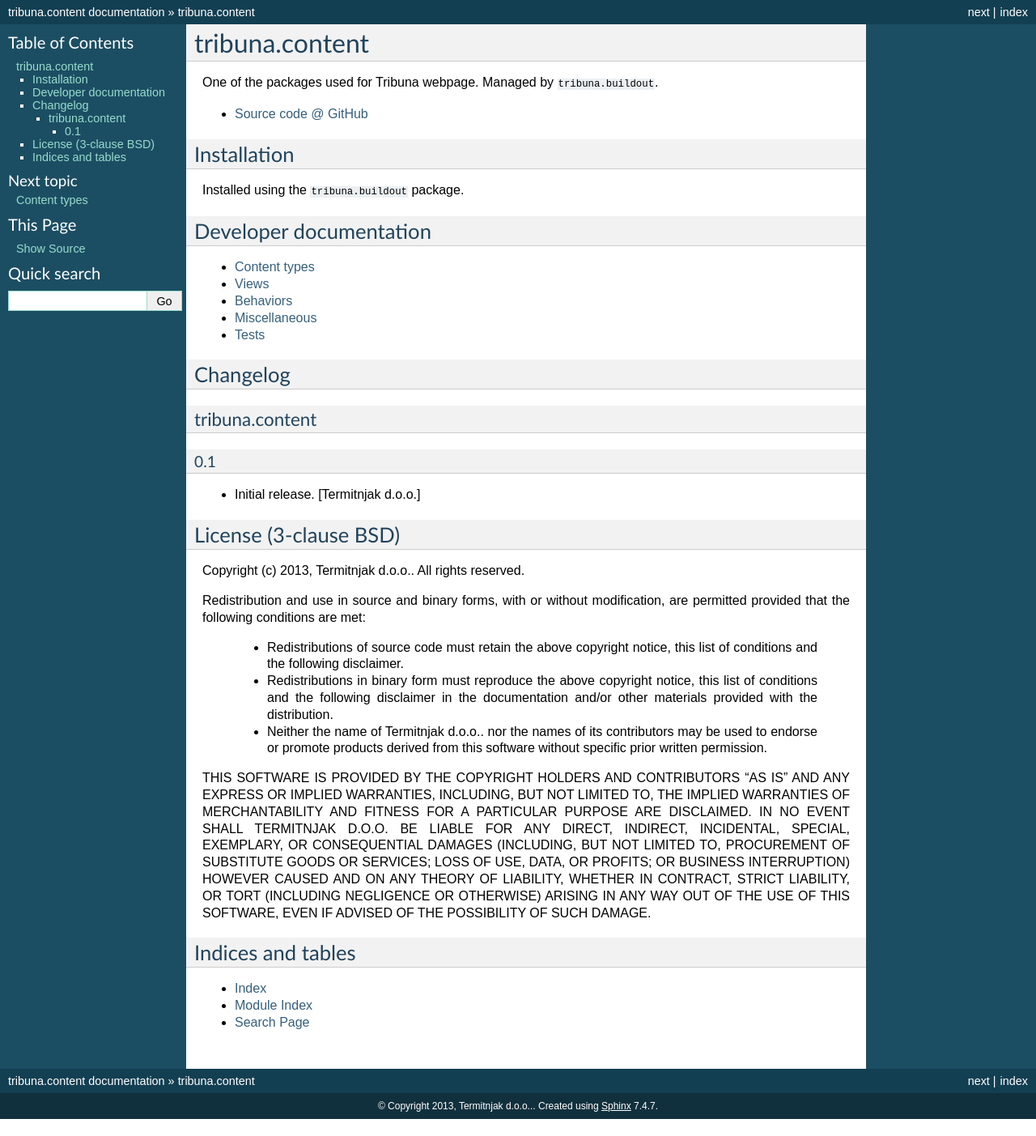
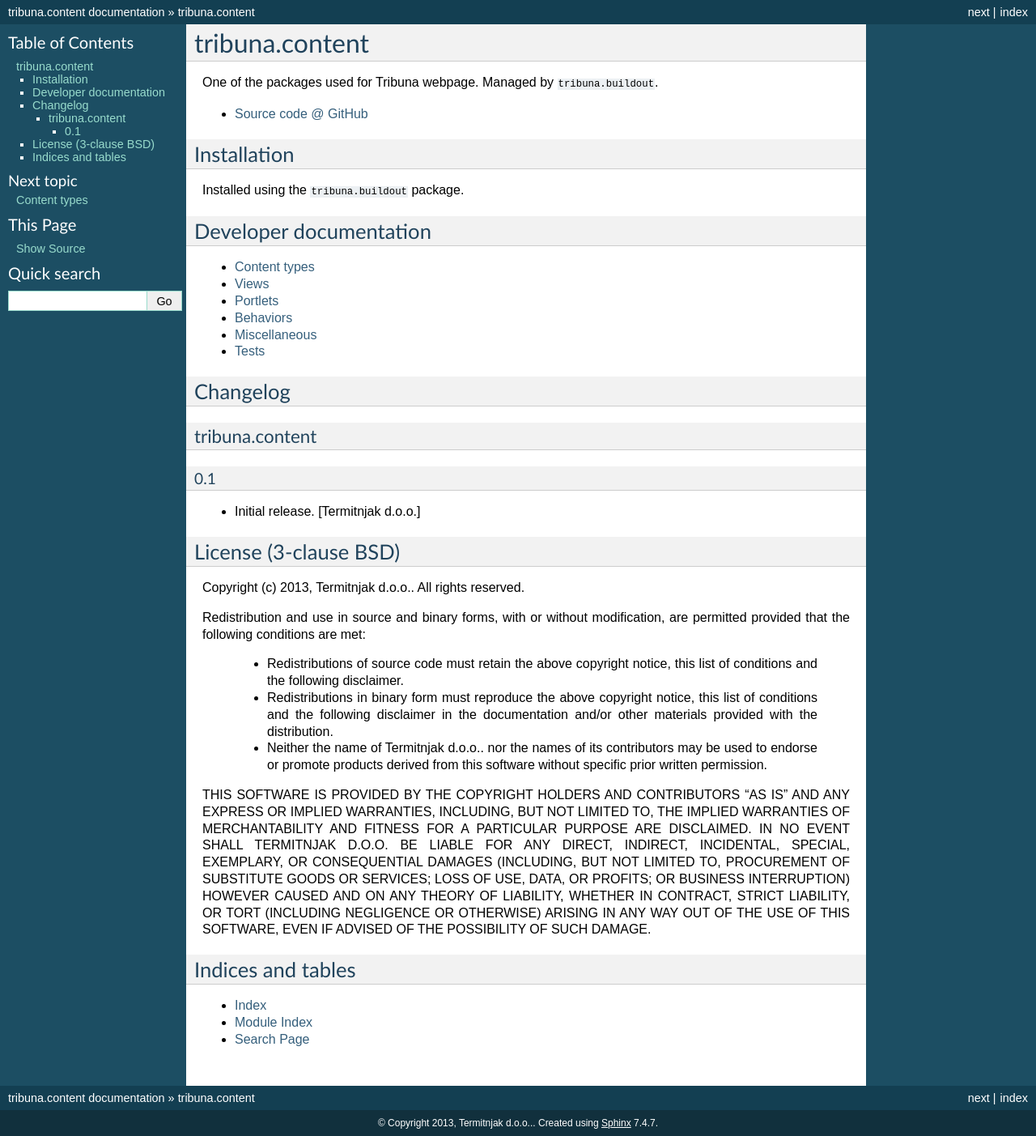
Before and after one commit to tribunasi/tribuna.content, a Sphinx documentation site: the page built from docs/index.rst, in a window 1280 px wide. Shown: the whole page at 81% size. Built offline with Sphinx 7.4.7, drawn with Linux system fonts in a browser that asks for light colours; before the commit the page ends 1382 px from its top, so only the background shows below that.

Commit message:
Updating documentation

```diff
--- a/README.rst
+++ b/README.rst
@@ -1,6 +1,6 @@
-====================
+===============
 tribuna.content
-====================
+===============
 
 One of the packages used for Tribuna webpage. Managed by ``tribuna.buildout``.
 
--- a/docs/api.rst
+++ b/docs/api.rst
@@ -33,6 +33,12 @@
 ----
 
 .. automodule:: tribuna.content.search
+    :members:
+
+Portlets
+========
+
+.. automodule:: tribuna.content.portlets.sidebar
     :members:
 
 Behaviors
```
